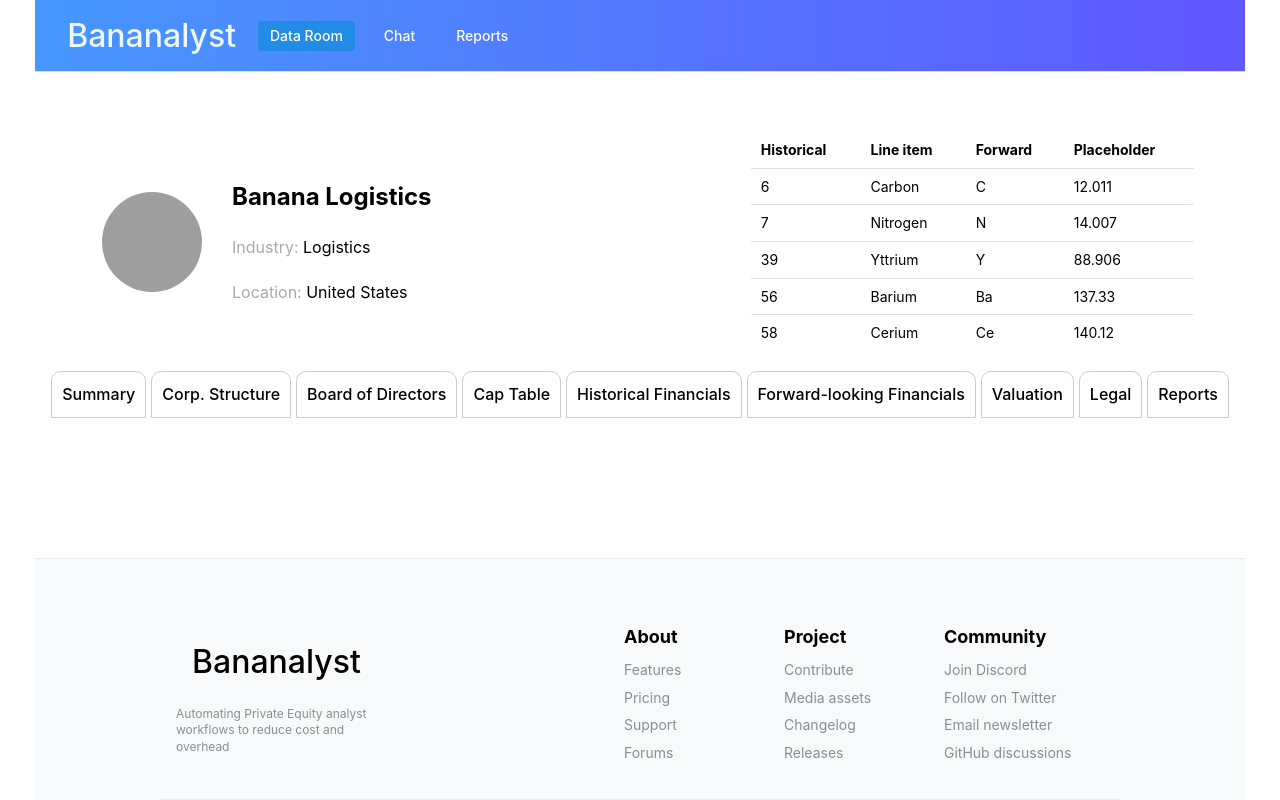
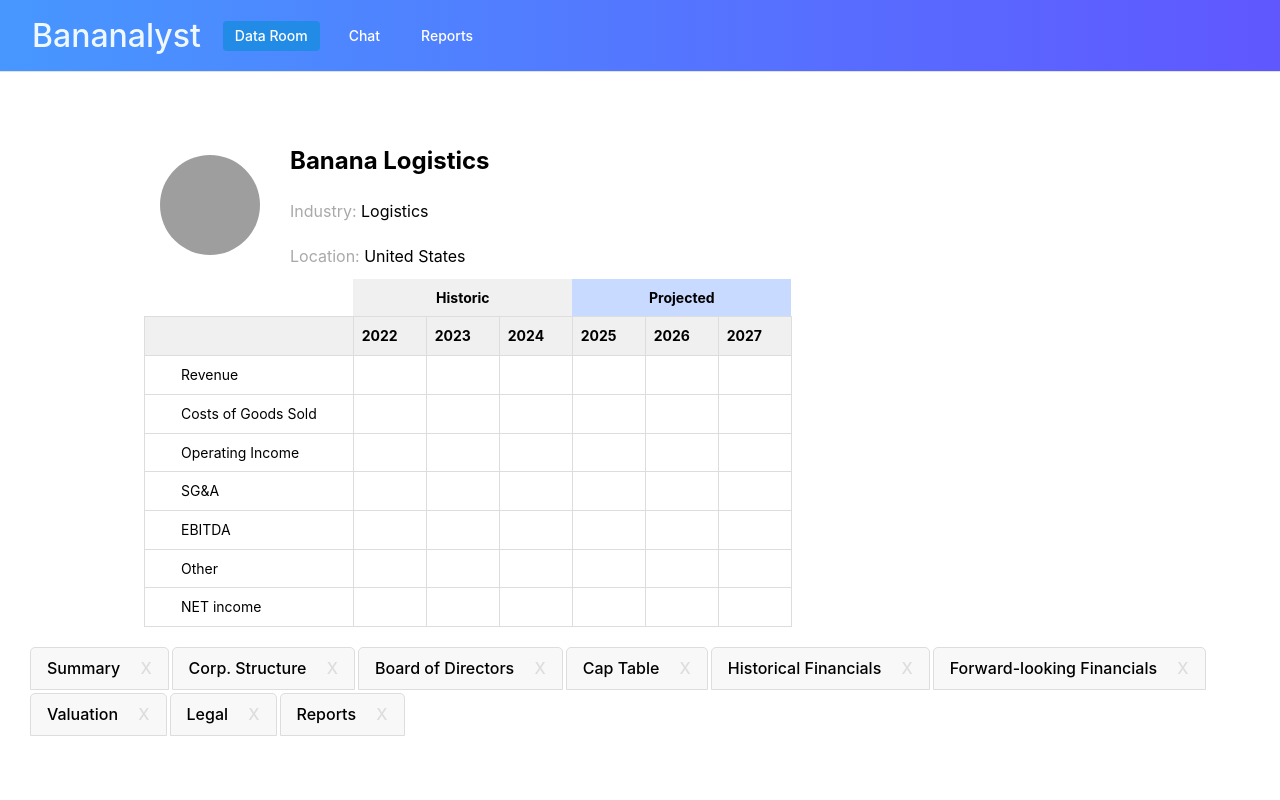
Before and after one commit to paramshah4/banalyst, a React (Vite) app in the folder vite-client/: page / in a window 1280 px wide. Shown: the top 800 px of the page. Built offline with nearby package versions, Linux system fonts and the light colour scheme; grey boxes are pictures that could not be loaded.

Commit message:
Fix SubHeader styling, fix table border styling, implement DataView component

```diff
--- a/vite-client/src/App.css
+++ b/vite-client/src/App.css
@@ -1,5 +1,5 @@
 :root {
-  background-color: #FFFFFF;
+  background: #FFFFFF;
   max-height: 100vh;
   margin: 0;
 }
--- a/vite-client/src/components/DashboardContainer.tsx
+++ b/vite-client/src/components/DashboardContainer.tsx
@@ -3,6 +3,7 @@ import { Container } from "@mantine/core";
 import Overview from "./Overview";
 import SubHeader from "./SubHeader";
 import { FooterLinks } from "./FooterLinks";
+import DataView from "./DataView";
 
 export default function DashboardContainer() {
     return (
@@ -10,9 +11,11 @@ export default function DashboardContainer() {
             padding: '0',
             margin: '0',
             maxWidth: '100%',
+            background: '#FFFFFF'
         }}>
             <Overview />
             <SubHeader />
+            <DataView />
             <FooterLinks />
         </Container>
     )
--- /dev/null
+++ b/vite-client/src/components/DataView.tsx
@@ -0,0 +1,13 @@
+import { Container } from "@mantine/core";
+
+export default function DataView() {
+  return (
+    <Container
+      style={{
+        maxWidth: "80%",
+        minHeight: "100%",
+        padding: "20px 30px",
+      }}
+    ></Container>
+  );
+}
--- a/vite-client/src/components/Overview.tsx
+++ b/vite-client/src/components/Overview.tsx
@@ -3,36 +3,102 @@ import classes from "../styles/Overview.module.css";
 
 export default function Overview() {
   const elements = [
-    { position: 6, mass: 12.011, symbol: "C", name: "Carbon" },
-    { position: 7, mass: 14.007, symbol: "N", name: "Nitrogen" },
-    { position: 39, mass: 88.906, symbol: "Y", name: "Yttrium" },
-    { position: 56, mass: 137.33, symbol: "Ba", name: "Barium" },
-    { position: 58, mass: 140.12, symbol: "Ce", name: "Cerium" },
+    {
+      rowName: "Revenue",
+      2022: "",
+      2023: "",
+      2024: "",
+      2025: "",
+      2026: "",
+      2027: "",
+    },
+    {
+      rowName: "Costs of Goods Sold",
+      2022: "",
+      2023: "",
+      2024: "",
+      2025: "",
+      2026: "",
+      2027: "",
+    },
+    {
+      rowName: "Operating Income",
+      2022: "",
+      2023: "",
+      2024: "",
+      2025: "",
+      2026: "",
+      2027: "",
+    },
+    {
+      rowName: "SG&A",
+      2022: "",
+      2023: "",
+      2024: "",
+      2025: "",
+      2026: "",
+      2027: "",
+    },
+    {
+      rowName: "EBITDA",
+      2022: "",
+      2023: "",
+      2024: "",
+      2025: "",
+      2026: "",
+      2027: "",
+    },
+    {
+      rowName: "Other",
+      2022: "",
+      2023: "",
+      2024: "",
+      2025: "",
+      2026: "",
+      2027: "",
+    },
+    {
+      rowName: "NET income",
+      2022: "",
+      2023: "",
+      2024: "",
+      2025: "",
+      2026: "",
+      2027: "",
+    },
   ];
 
   const rows = elements.map((element) => (
-    <Table.Tr key={element.name}>
-      <Table.Td>{element.position}</Table.Td>
-      <Table.Td>{element.name}</Table.Td>
-      <Table.Td>{element.symbol}</Table.Td>
-      <Table.Td>{element.mass}</Table.Td>
+    <Table.Tr key={element.rowName}>
+      <Table.Td>{element.rowName}</Table.Td>
+      <Table.Td>{element["2022"]}</Table.Td>
+      <Table.Td>{element["2023"]}</Table.Td>
+      <Table.Td>{element["2024"]}</Table.Td>
+      <Table.Td>{element["2025"]}</Table.Td>
+      <Table.Td>{element["2026"]}</Table.Td>
+      <Table.Td>{element["2027"]}</Table.Td>
     </Table.Tr>
   ));
 
   return (
     <Container
-      size="lg"
+      size="xl"
       display={"flex"}
       style={{
         justifyContent: "space-between",
+        maxWidth: "80%",
+        flexWrap: "wrap",
       }}
     >
-      <Container display={"flex"} style={{
-        flexDirection: "row",
-        margin: "0",
-        justifyContent: "center",
-        alignItems: "center"
-      }}>
+      <Container
+        display={"flex"}
+        style={{
+          flexDirection: "row",
+          margin: "0",
+          justifyContent: "center",
+          alignItems: "center",
+        }}
+      >
         <div
           style={{
             display: "flex",
@@ -73,13 +139,71 @@ export default function Overview() {
         style={{
           width: "40%",
         }}
+        styles={{
+          thead: {
+            borderBottom: "1px solid #ddd",
+          },
+          tbody: {
+            borderBottom: "1px solid #ddd",
+            padding: "4rem",
+          },
+          tfoot: {
+            borderTop: "1px solid #ddd",
+          },
+          th: {
+            border: "1px solid #ddd",
+            padding: "8px",
+          },
+          td: {
+            border: "1px solid #ddd",
+            padding: "0.5rem 2.25rem",
+            textOverflow: "ellipsis",
+            whiteSpace: "nowrap",
+          },
+        }}
       >
         <Table.Thead>
           <Table.Tr>
-            <Table.Th>Historical</Table.Th>
-            <Table.Th>Line item</Table.Th>
-            <Table.Th>Forward</Table.Th>
-            <Table.Th>Placeholder</Table.Th>
+            <Table.Th
+              style={{
+                border: 0,
+              }}
+            ></Table.Th>
+            <Table.Th
+              colSpan={3}
+              style={{
+                border: "1px",
+                textAlign: "center",
+                backgroundColor: "#F0F0F0",
+              }}
+            >
+              Historic
+            </Table.Th>
+            <Table.Th
+              colSpan={3}
+              style={{
+                border: "1px",
+                textAlign: "center",
+                backgroundColor: "#4E88FF4F",
+              }}
+            >
+              Projected
+            </Table.Th>
+          </Table.Tr>
+          <Table.Tr
+            style={{
+              border: "1px",
+              textAlign: "center",
+              backgroundColor: "#F0F0F0",
+            }}
+          >
+            <Table.Th></Table.Th>
+            <Table.Th>2022</Table.Th>
+            <Table.Th>2023</Table.Th>
+            <Table.Th>2024</Table.Th>
+            <Table.Th>2025</Table.Th>
+            <Table.Th>2026</Table.Th>
+            <Table.Th>2027</Table.Th>
           </Table.Tr>
         </Table.Thead>
         <Table.Tbody>{rows}</Table.Tbody>
--- a/vite-client/src/components/SubHeader.tsx
+++ b/vite-client/src/components/SubHeader.tsx
@@ -1,6 +1,7 @@
 import { Container, Group } from "@mantine/core";
 import { useDisclosure } from "@mantine/hooks";
 import { useState } from "react";
+import DataView from "./DataView";
 
 export default function SubHeader() {
   const links = [
@@ -22,7 +23,6 @@ export default function SubHeader() {
     <a
       key={link.label}
       href={link.link}
-      // className={classes.link}
       data-active={active === link.link || undefined}
       onClick={(event) => {
         event.preventDefault();
@@ -30,12 +30,16 @@ export default function SubHeader() {
       }}
       style={{
         color: "black",
-        borderRadius: "10px 10px 0px 0px",
-        border: "1px solid #ccc",
-        padding: "10px 10px",
+        borderRadius: "5px 5px 0px 0px",
+        border: "1px solid #DDDDDD",
+        padding: "0.5rem 1rem",
+        backgroundColor: "#F8F8F8",
       }}
     >
-      {link.label}
+      {link.label} <a style={{
+        color: "#DDDDDD",
+        paddingLeft: "1rem"
+      }}>X</a>
     </a>
   ));
 
@@ -43,12 +47,16 @@ export default function SubHeader() {
     <header
     >
       <Container
-        size="xl"
+        style={{
+            display: "flex",
+            justifyContent: "center",
+            maxWidth: "100%",
+            padding: "20px 30px"
+        }}
       >
-        <Group gap={5} visibleFrom="xs" style={{
+        <Group gap={3} visibleFrom="xs" style={{
             display: "flex",
             alignItems: "center",
-            padding: "20px 0",
         }}>
           {items}
         </Group>
--- a/vite-client/src/styles/FooterLinks.module.css
+++ b/vite-client/src/styles/FooterLinks.module.css
@@ -5,6 +5,7 @@
     background-color: light-dark(var(--mantine-color-gray-0), var(--mantine-color-dark-6));
     border-top: rem(1px) solid light-dark(var(--mantine-color-gray-2), var(--mantine-color-dark-5));
     max-width: 100%;
+    background: white;
   }
 
   .logo {
```
